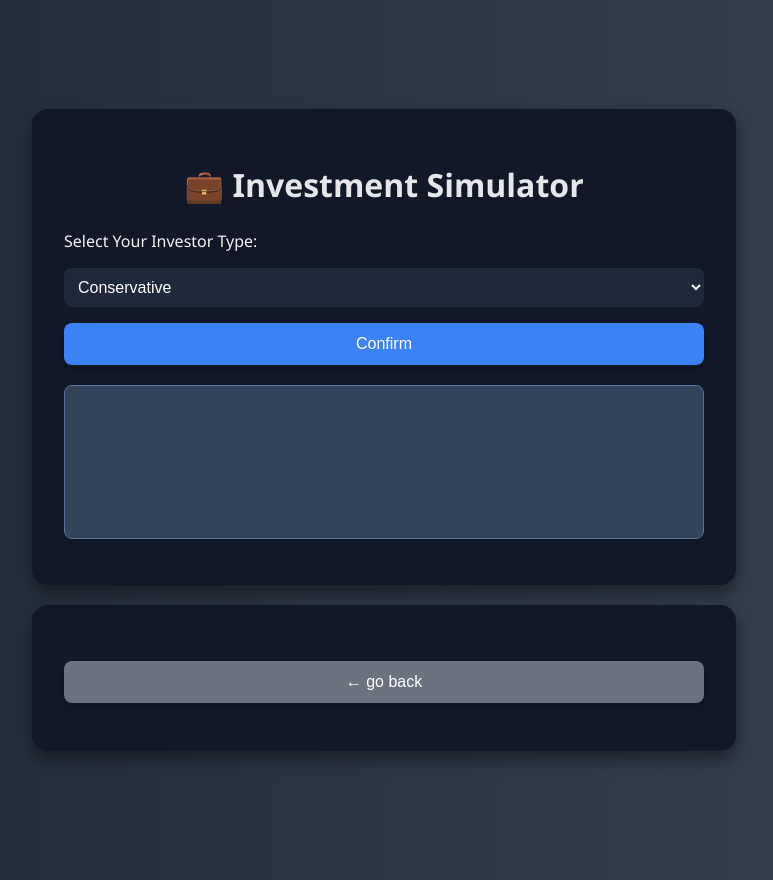
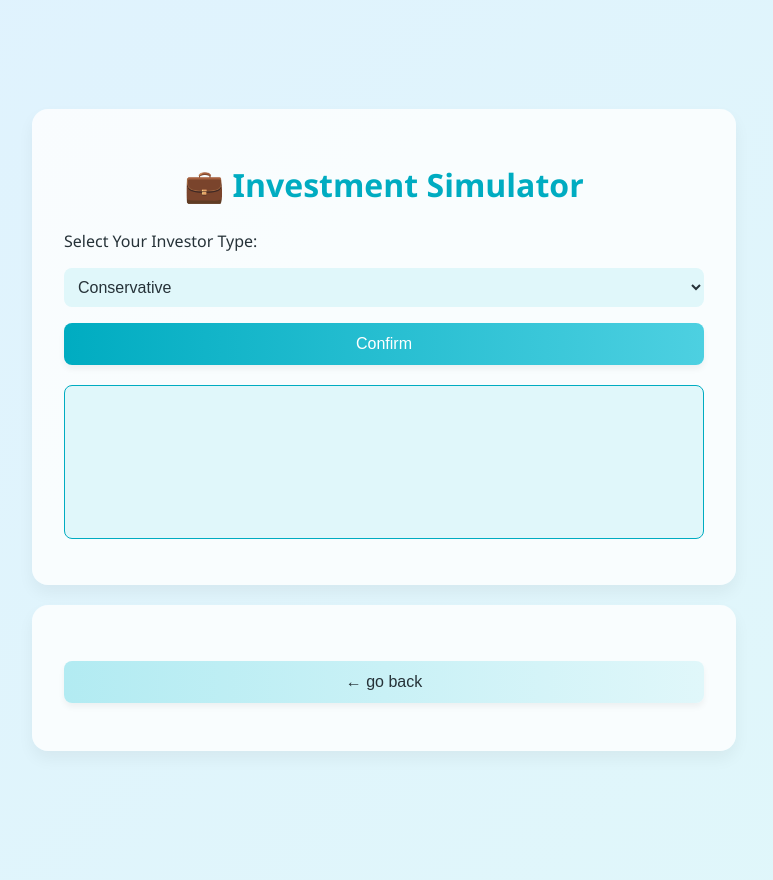
Before and after one commit to CASPAR415/investment-simulator, a plain HTML site: page index.html in a window 1280 px wide. Shown: the whole page, without its empty margins (288-1061 px from the left). Drawn offline with Linux system fonts and the light colour scheme.

Commit message:
Add files via upload

```diff
--- a/index.html
+++ b/index.html
@@ -69,7 +69,7 @@
 
   <script>
     function goBack() {
-      window.location.href = "index.html"; // 替换为你的主页面路径
+      window.location.href = "https://main-portal-three.vercel.app/"; // 替换为你的主页面路径
     }
   </script>
 
--- a/style.css
+++ b/style.css
@@ -1,11 +1,11 @@
-/* 页面整体设置 */
+/* 页面整体设置 - 匹配图片浅色渐变背景 */
 body {
   margin: 0;
   font-family: "Segoe UI", "Inter", sans-serif;
-  background: linear-gradient(to right, #1f2937, #374151);
-  color: #f3f4f6;
+  /* 图片主色调渐变：浅蓝色到蓝绿色 */
+  background: linear-gradient(135deg, #e0f2fe, #e0f7fa);
+  color: #263238; /* 图片通用文字色 */
   min-height: 100vh;
-
   display: flex;
   flex-direction: column;
   align-items: center;
@@ -13,28 +13,30 @@ body {
   padding: 40px 20px;
 }
 
-/* 外层包裹容器：用于整体居中 */
+/* 外层包裹容器 */
 .wrapper {
   width: 100%;
   max-width: 640px;
 }
 
-/* 中心卡片容器 */
+/* 中心卡片容器 - 图片中卡片浅色背景 */
 .container {
-  background-color: #111827;
+  /* 卡片底色，与图片一致 */
+  background-color: rgba(255, 255, 255, 0.8);
   border-radius: 16px;
   padding: 32px;
-  box-shadow: 0 8px 16px rgba(0, 0, 0, 0.4);
+  box-shadow: 0 8px 16px rgba(0, 0, 0, 0.05); /* 图片风格阴影 */
   animation: fadeIn 0.4s ease-in-out;
   width: 100%;
   margin-bottom: 20px;
 }
 
-/* 标题样式 */
+/* 标题样式 - 图片中标题蓝绿色 */
 h1, h2 {
   text-align: center;
   margin-bottom: 24px;
-  color: #e5e7eb;
+  /* 标题蓝绿色，匹配图片标题色调 */
+  color: #00acc1;
 }
 
 /* 表单控件布局 */
@@ -45,41 +47,47 @@ label, select, button, input[type="month"] {
   font-size: 16px;
 }
 
-/* 下拉框样式 */
+/* 下拉框与输入框 - 图片中浅色输入背景 */
 select, input[type="month"] {
   padding: 10px;
   border-radius: 8px;
   border: none;
-  background-color: #1e293b;
-  color: white;
+  /* 输入框浅色背景，与图片一致 */
+  background-color: #e0f7fa;
+  color: #263238; /* 输入框文字色 */
 }
 
-/* 按钮样式 */
+/* 按钮样式 - 图片中蓝绿色渐变按钮 */
 button {
-  background-color: #3b82f6;
+  /* 图片主按钮渐变：蓝绿色到浅蓝色 */
+  background: linear-gradient(90deg, #00acc1, #4dd0e1);
   color: white;
   padding: 12px;
   border: none;
   border-radius: 8px;
   cursor: pointer;
-  transition: background-color 0.2s ease;
-  box-shadow: 0 4px 6px rgba(0,0,0,0.2);
+  transition: all 0.2s ease;
+  box-shadow: 0 4px 6px rgba(0, 0, 0, 0.05);
 }
 
 button:hover {
-  background-color: #2563eb;
+  /* 加深渐变，匹配图片交互效果 */
+  background: linear-gradient(90deg, #0097a7, #00acc1);
+  transform: translateY(-1px);
 }
 
-/* 输出框样式 */
+/* 输出框样式 - 图片中信息展示区风格 */
 .output {
   white-space: pre-wrap;
   font-family: monospace;
   font-size: 14px;
-  background-color: #32445a;
+  /* 与输入框一致的浅色背景 */
+  background-color: #e0f7fa;
   padding: 16px;
-  border: 1px solid #58709c;
+  /* 图片主题蓝绿色边框 */
+  border: 1px solid #00acc1;
   border-radius: 8px;
-  color: #f3f4f6;
+  color: #263238;
   margin-top: 20px;
   min-height: 120px;
   line-height: 1.6;
@@ -90,67 +98,77 @@ button:hover {
   display: none;
 }
 
-/* 日期选择区域更紧凑 */
+/* 日期选择区域 */
 #price-section label {
   font-weight: bold;
   margin-top: 8px;
-  color: #e5e7eb;
+  /* 标签蓝绿色，与图片一致 */
+  color: #00acc1;
 }
 
-/* 动画：加载过渡效果 */
+/* 动画效果 */
 @keyframes fadeIn {
   from { opacity: 0; transform: translateY(20px); }
   to   { opacity: 1; transform: translateY(0); }
 }
 
+/* 表单容器 - 图片中表单区块风格 */
 #trade-form {
   margin-top: 20px;
   padding: 20px;
-  background-color: #1e293b;
-  border: 1px solid #3b82f6;
+  /* 表单浅色背景 */
+  background-color: #e0f7fa;
+  /* 主题蓝绿色边框 */
+  border: 1px solid #00acc1;
   border-radius: 12px;
   animation: fadeIn 0.3s ease;
 }
 
+/* 表单输入控件 */
 #trade-form input[type="text"],
 #trade-form input[type="number"],
 #trade-form select {
-  background-color: #0f172a;
-  color: #f3f4f6;
+  /* 表单内控件背景 */
+  background-color: #e0f7fa;
+  color: #263238;
   padding: 10px;
-  border: 1px solid #475569;
+  border: 1px solid #00acc1;
   border-radius: 8px;
   margin-bottom: 16px;
 }
 
-/* 返回按钮样式 */
+/* 返回按钮 - 图片中次要按钮风格 */
 .back-button {
   margin-top: 24px;
   width: 100%;
   padding: 12px 32px;
-  background-color: #6b7280;
-  color: white;
+  /* 灰色渐变，匹配图片次要按钮 */
+  background: linear-gradient(90deg, #b2ebf2, #e0f7fa);
+  color: #263238;
   border: none;
   border-radius: 8px;
   font-size: 16px;
   cursor: pointer;
-  transition: background-color 0.2s ease;
-  box-shadow: 0 4px 6px rgba(0,0,0,0.2);
+  transition: all 0.2s ease;
+  box-shadow: 0 4px 6px rgba(0, 0, 0, 0.05);
   box-sizing: border-box;
 }
 
 .back-button:hover {
-  background-color: #4b5563;
+  /* 加深灰色渐变 */
+  background: linear-gradient(90deg, #80d8df, #b2ebf2);
 }
 
-/* 提示消息样式 */
+/* 提示消息 - 图片中信息提示框风格 */
 .alert-message {
   padding: 16px;
   margin-bottom: 24px;
-  background-color: #3b82f6;
+  /* 蓝绿色背景 */
+  background-color: #e0f7fa;
   border-radius: 8px;
   font-size: 14px;
   line-height: 1.6;
-  color: #f3f4f6;
-  border-left: 4px solid #93c5fd;
+  color: #263238;
+  /* 浅蓝色左侧强调线，匹配图片 */
+  border-left: 4px solid #4dd0e1;
 }
```
